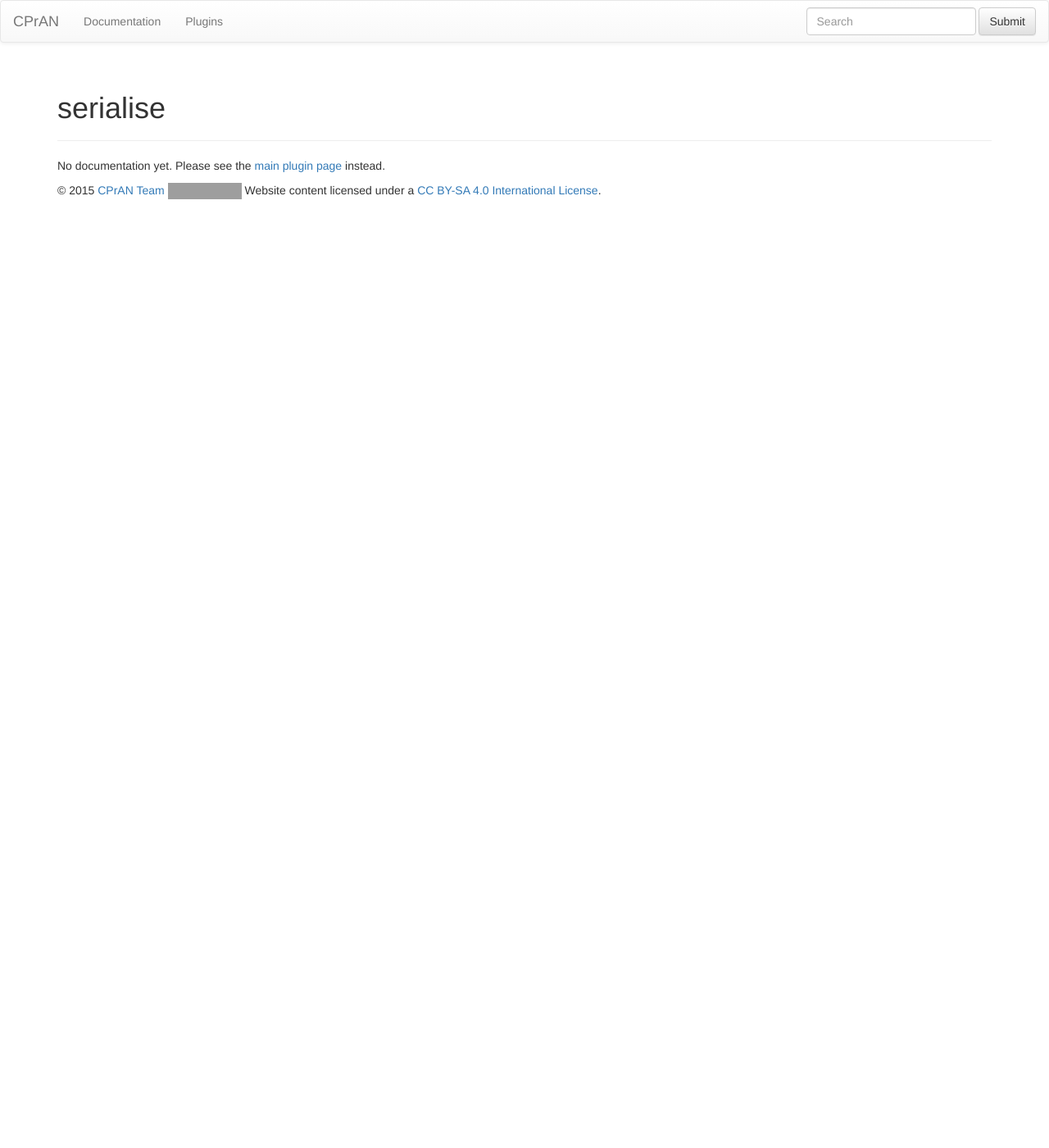
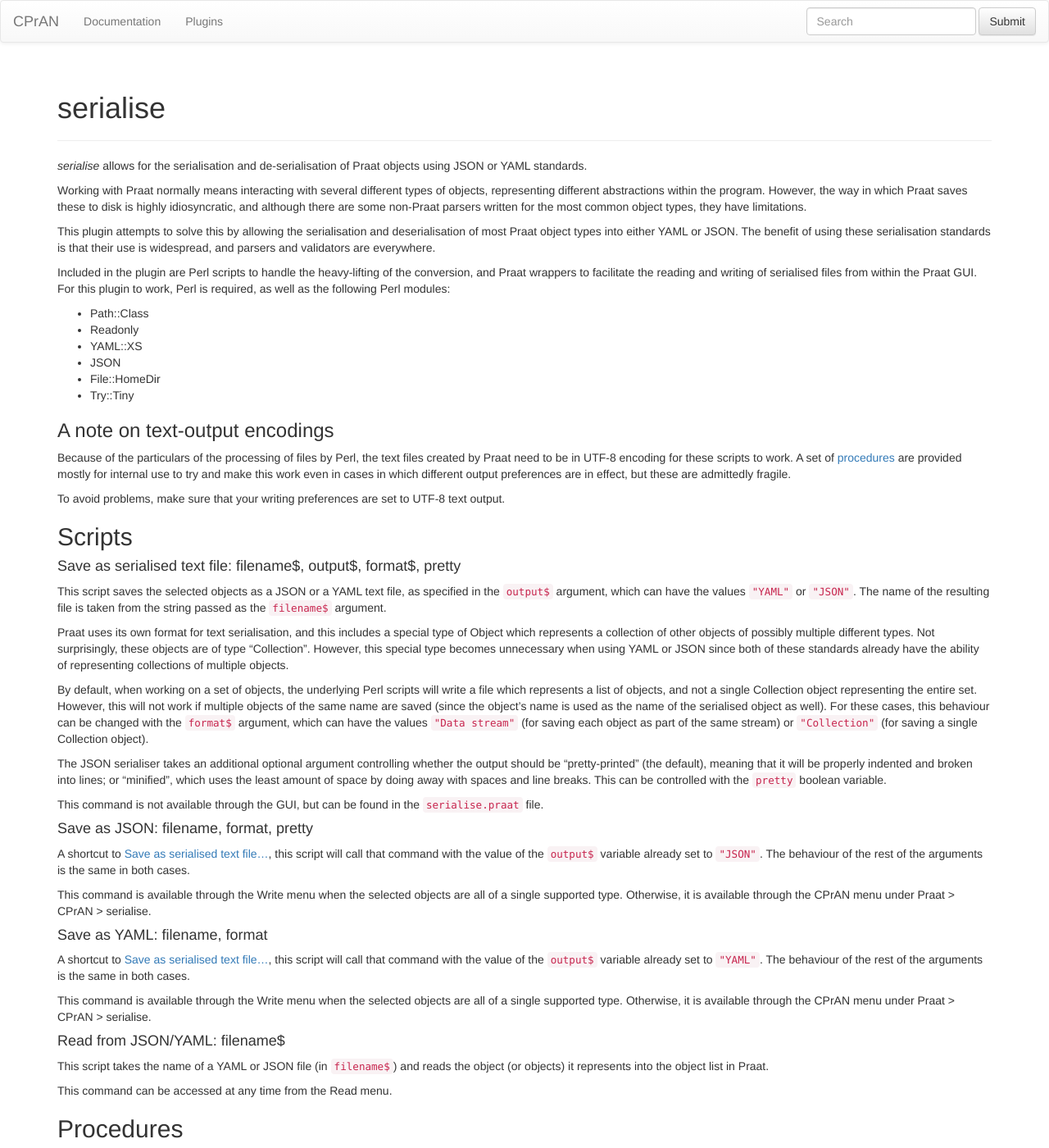
Before and after one commit to jjatria/cpran-www, a Jekyll site: the page built from docs/plugins/serialise/index.md, in a window 1280 px wide and 1400 px high. Shown: the whole window at 82% size. Built offline with Jekyll 4.4.1, drawn with Linux system fonts in a browser that asks for light colours; nearby versions of some CDN libraries; library files that are not in the unit come from our copies; comment, search, counter and statistics services are not loaded; some of the changed text lies outside the part shown; grey boxes are pictures that could not be loaded.

Commit message:
Added documentation for serialise

```diff
--- a/docs/plugins/serialise/index.md
+++ b/docs/plugins/serialise/index.md
@@ -5,6 +5,134 @@ title: serialise
 ---
 {% include JB/setup %}
 
-No documentation yet. Please see the [main plugin page][] instead.
+*serialise* allows for the serialisation and de-serialisation of Praat objects
+using JSON or YAML standards.
 
-[main plugin page]: {{ BASE_PATH }}/plugins/{{ page.title }}
+Working with Praat normally means interacting with several different types
+of objects, representing different abstractions within the program.
+However, the way in which Praat saves these to disk is highly
+idiosyncratic, and although there are some non-Praat parsers written for
+the most common object types, they have limitations.
+
+This plugin attempts to solve this by allowing the serialisation and
+deserialisation of most Praat object types into either YAML or JSON. The
+benefit of using these serialisation standards is that their use is
+widespread, and parsers and validators are everywhere.
+
+Included in the plugin are Perl scripts to handle the heavy-lifting of the
+conversion, and Praat wrappers to facilitate the reading and writing of
+serialised files from within the Praat GUI. For this plugin to work, Perl is
+required, as well as the following Perl modules:
+
+* Path::Class
+* Readonly
+* YAML::XS
+* JSON
+* File::HomeDir
+* Try::Tiny
+
+### A note on text-output encodings
+
+Because of the particulars of the processing of files by Perl, the text files
+created by Praat need to be in UTF-8 encoding for these scripts to work. A set
+of [procedures](#procedures) are provided mostly for internal use to try and
+make this work even in cases in which different output preferences are in
+effect, but these are admittedly fragile.
+
+To avoid problems, make sure that your writing preferences are set to UTF-8
+text output.
+
+## Scripts
+
+#### Save as serialised text file: filename$, output$, format$, pretty
+{: #serialise }
+
+This script saves the selected objects as a JSON or a YAML text file, as
+specified in the `output$` argument, which can have the values `"YAML"` or
+`"JSON"`. The name of the resulting file is taken from the string passed as the
+`filename$` argument.
+
+Praat uses its own format for text serialisation, and this includes a special
+type of Object which represents a collection of other objects of possibly
+multiple different types. Not surprisingly, these objects are of type
+"Collection". However, this special type becomes unnecessary when using YAML
+or JSON since both of these standards already have the ability of representing
+collections of multiple objects.
+
+By default, when working on a set of objects, the underlying Perl scripts will
+write a file which represents a list of objects, and not a single Collection
+object representing the entire set. However, this will not work if multiple objects of the same name are saved (since the object's name is used as the name
+of the serialised object as well). For these cases, this behaviour can be
+changed with the `format$` argument, which can have the values `"Data stream"`
+(for saving each object as part of the same stream) or `"Collection"` (for
+saving a single Collection object).
+
+The JSON serialiser takes an additional optional argument controlling whether
+the output should be "pretty-printed" (the default), meaning that it will be
+properly indented and broken into lines; or "minified", which uses the least
+amount of space by doing away with spaces and line breaks. This can be
+controlled with the `pretty` boolean variable.
+
+This command is not available through the GUI, but can be found in the
+`serialise.praat` file.
+
+#### Save as JSON: filename, format, pretty
+{: #save-as-json }
+
+A shortcut to [Save as serialised text file...](#serialise), this script will
+call that command with the value of the `output$` variable already set to
+`"JSON"`. The behaviour of the rest of the arguments is the same in both cases.
+
+This command is available through the Write menu when the selected objects are
+all of a single supported type. Otherwise, it is available through the CPrAN
+menu under Praat > CPrAN > serialise.
+
+#### Save as YAML: filename, format
+{: #save-as-yaml }
+
+A shortcut to [Save as serialised text file...](#serialise), this script will
+call that command with the value of the `output$` variable already set to
+`"YAML"`. The behaviour of the rest of the arguments is the same in both cases.
+
+This command is available through the Write menu when the selected objects are
+all of a single supported type. Otherwise, it is available through the CPrAN
+menu under Praat > CPrAN > serialise.
+
+#### Read from JSON/YAML: filename$
+{: #deserialise }
+
+This script takes the name of a YAML or JSON file (in `filename$`) and reads
+the object (or objects) it represents into the object list in Praat.
+
+This command can be accessed at any time from the Read menu.
+
+## Procedures
+
+### `preferences.proc`
+
+#### saveOutputPreferences()
+{: #save-output-preferences }
+
+    @saveOutputPreferences()
+
+This procedure tries to save the existing text-output preferences. Their value
+is stored in the `.output$` variable.
+
+#### restoreOutputPreferences()
+{: #restore-output-preferences }
+
+    @restoreOutputPreferences()
+
+This procedure tries to restore the text-writing preferences to what they were
+when the serialisation scripts were first run, if they were not `"UTF-8"`.
+
+#### checkOutputPreferences()
+{: #check-output-preferences }
+
+    @checkOutputPreferences()
+
+This procedure provides an interface for the user to correct their text output
+preferences if they are found not to be set to `"UTF-8"`. The user is given the
+possibility of aborting execution, setting their preferences permanently to the
+required value, or setting them temporarily, such that at the end of
+serialisation the attempt is made to restore them to what they were.
```
